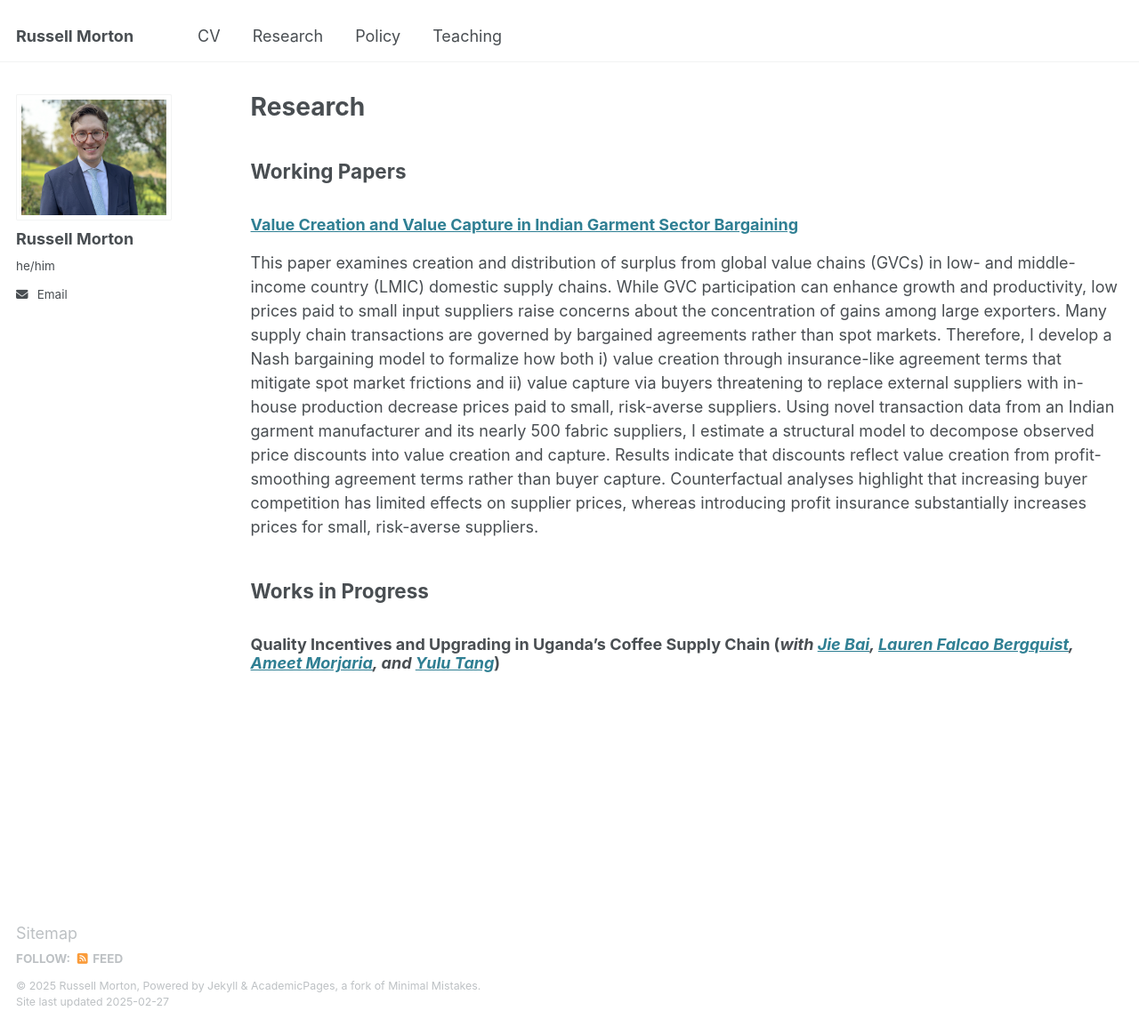
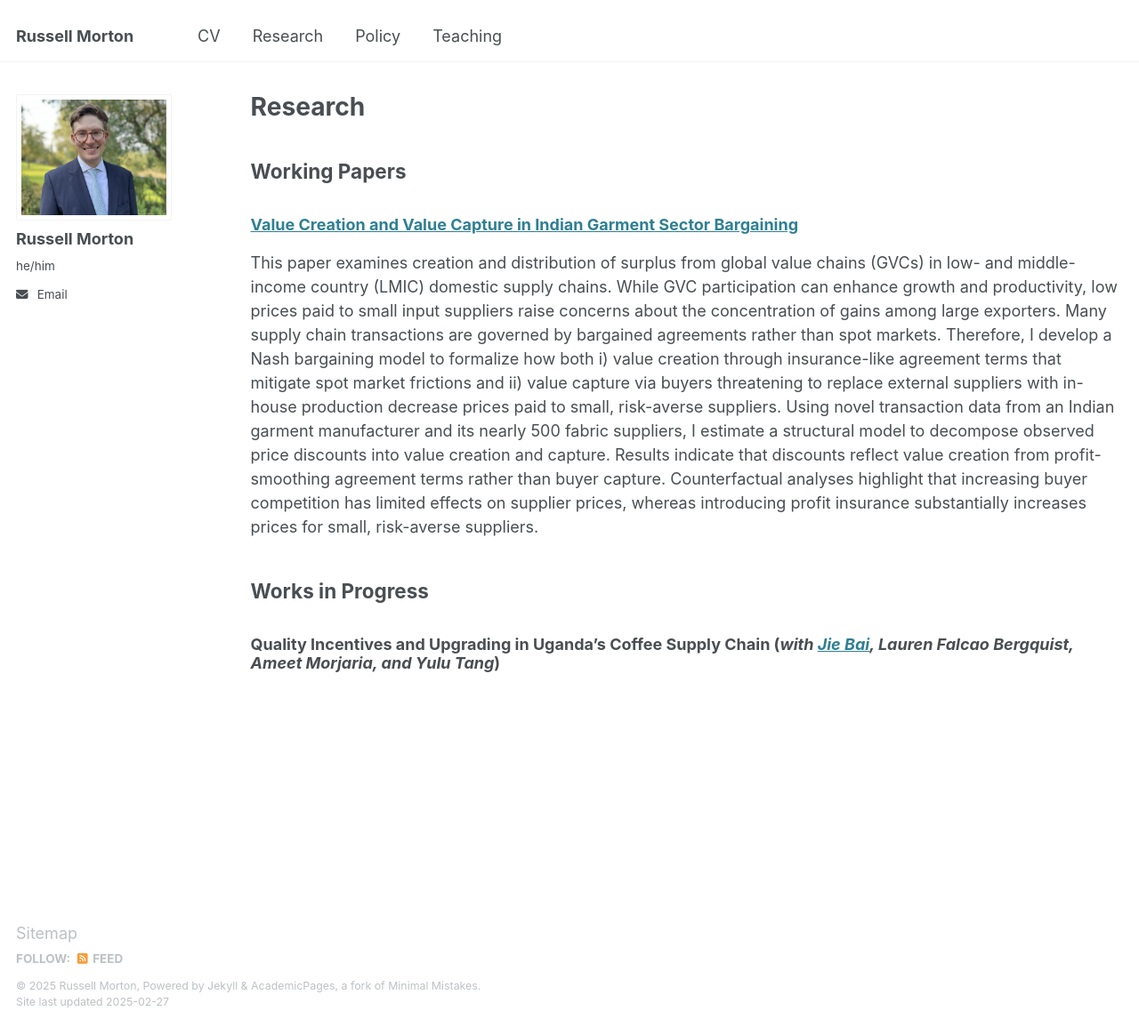
Before and after one commit to rpmorton/rpmorton.github.io, a Jekyll site: the page built from _pages/research.md, in a window 1280 px wide and 1155 px high. Shown: the whole window at 89% size. Built offline with Jekyll 4.4.1, drawn with Linux system fonts in a browser that asks for light colours; part of the change alters nothing that is shown.

```diff
--- a/_pages/research.md
+++ b/_pages/research.md
@@ -12,4 +12,4 @@ This paper examines creation and distribution of surplus from global value chain
 
 ## Works in Progress
 
-### Quality Incentives and Upgrading in Uganda’s Coffee Supply Chain (_with [Jie Bai](https://sites.google.com/site/jiebaiecon/home), [Lauren Falcao Bergquist](https://sites.google.com/site/laurenfbergquist/), [Ameet Morjaria](https://sites.google.com/site/ameetmorjaria/), and [Yulu Tang](https://sites.google.com/view/yulutang)_)
+### Quality Incentives and Upgrading in Uganda’s Coffee Supply Chain (_with [Jie Bai](https://sites.google.com/site/jiebaiecon/home), Lauren Falcao Bergquist, Ameet Morjaria, and Yulu Tang_)
```
